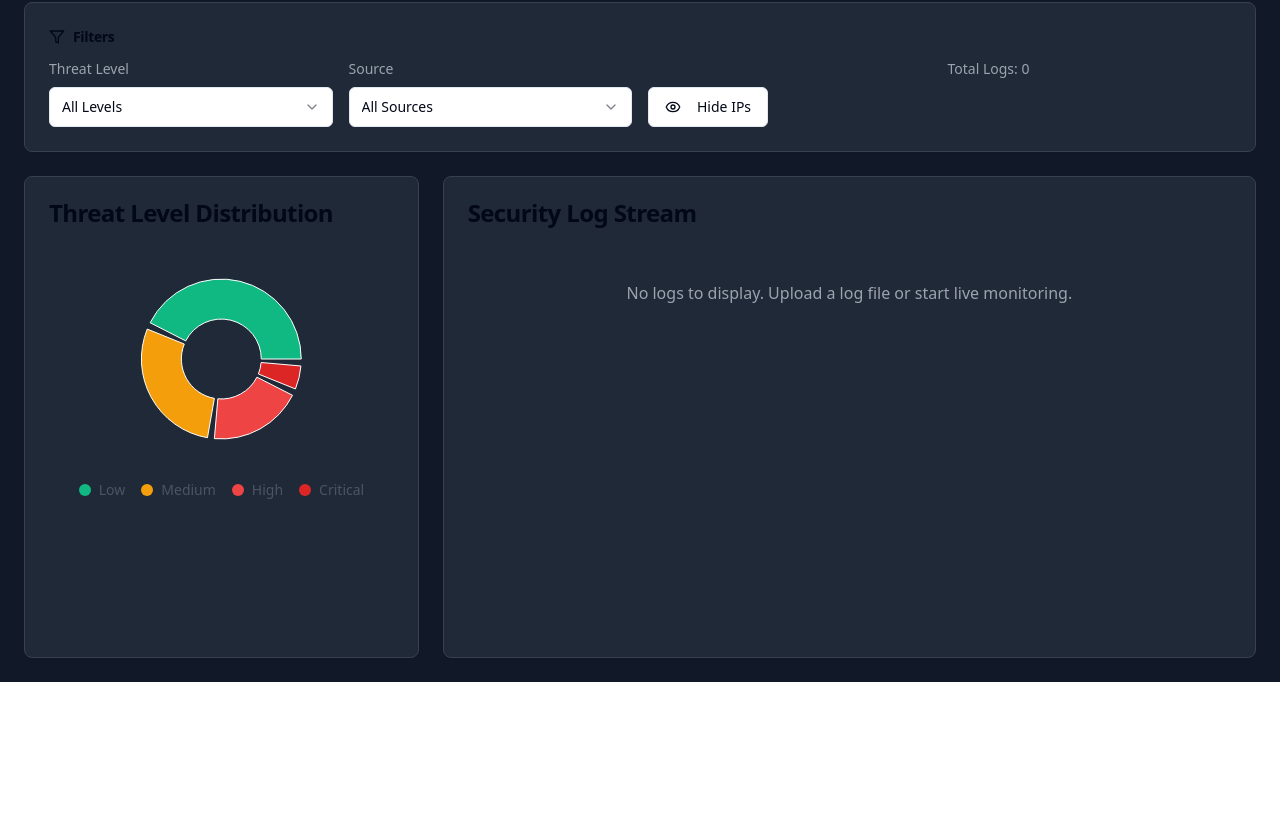
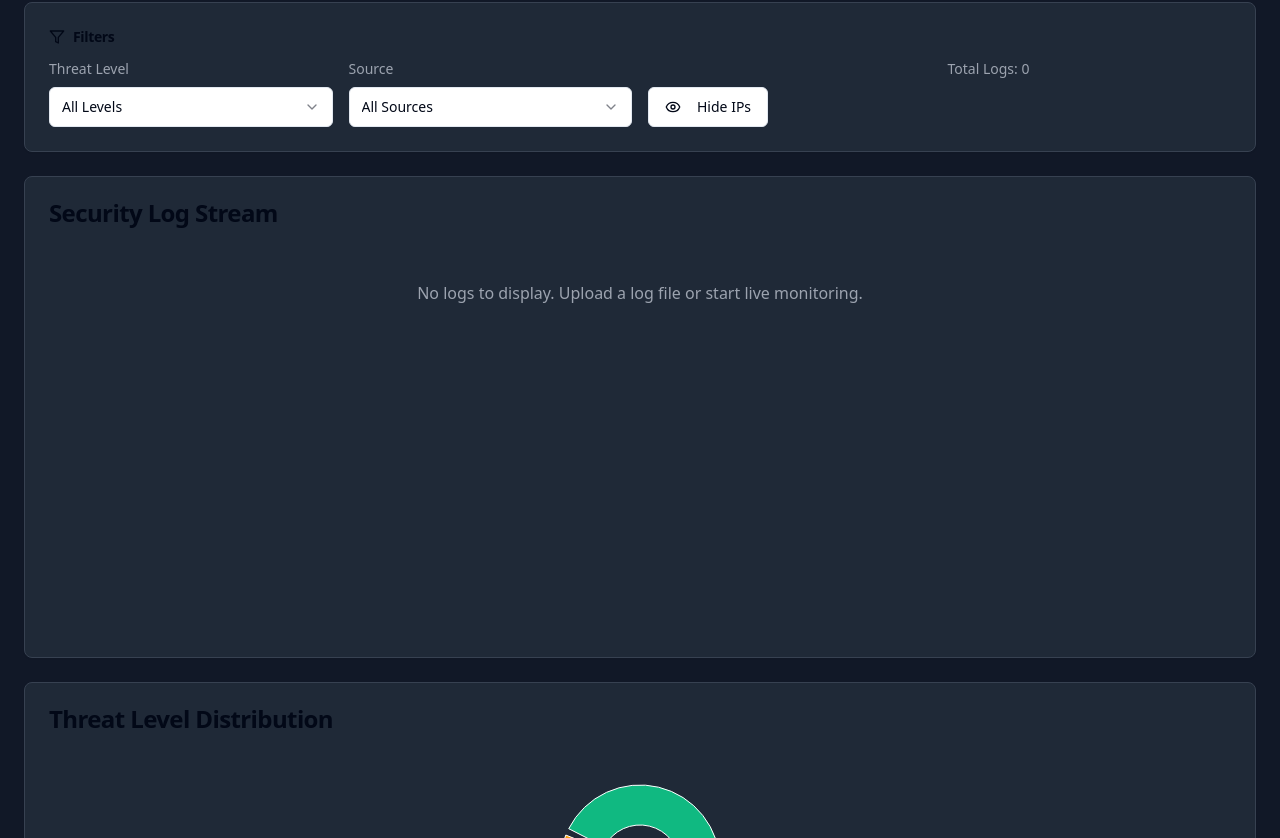
Before and after one commit to maxwelludekwe/maxwell-log-scanner, a React (Vite) app: page / in a window 1280 px wide. Shown: the part 482-1320 px from the top of the page. Before the commit the page ends 1164 px from the top, so only its background shows below. Built offline with nearby package versions, Linux system fonts and the light colour scheme.

Commit message:
Move log stream to top
Move the log stream section to the top of the page.

```diff
--- a/src/components/LogScanner.tsx
+++ b/src/components/LogScanner.tsx
@@ -413,20 +413,8 @@ const LogScanner = () => {
           </CardContent>
         </Card>
 
-        {/* Dashboard Grid */}
-        <div className="grid grid-cols-1 lg:grid-cols-3 gap-6">
-          {/* Threat Analysis Chart */}
-          <Card className={`lg:col-span-1 ${darkMode ? 'bg-gray-800 border-gray-700' : 'bg-white border-gray-200'}`}>
-            <CardHeader>
-              <CardTitle>Threat Level Distribution</CardTitle>
-            </CardHeader>
-            <CardContent>
-              <ThreatChart data={threatData} />
-            </CardContent>
-          </Card>
-
-          {/* Log Stream */}
-          <Card className={`lg:col-span-2 ${darkMode ? 'bg-gray-800 border-gray-700' : 'bg-white border-gray-200'}`}>
+        {/* Log Stream - Moved to Top */}
+        <Card className={`mb-6 ${darkMode ? 'bg-gray-800 border-gray-700' : 'bg-white border-gray-200'}`}>
           <CardHeader>
             <CardTitle className="flex items-center justify-between">
               <span>Security Log Stream</span>
@@ -460,7 +448,16 @@ const LogScanner = () => {
             </div>
           </CardContent>
         </Card>
-        </div>
+
+        {/* Threat Analysis Chart */}
+        <Card className={`${darkMode ? 'bg-gray-800 border-gray-700' : 'bg-white border-gray-200'}`}>
+          <CardHeader>
+            <CardTitle>Threat Level Distribution</CardTitle>
+          </CardHeader>
+          <CardContent>
+            <ThreatChart data={threatData} />
+          </CardContent>
+        </Card>
       </div>
 
       <EmailModal
```
Lines whose indentation alone changed are shown as unchanged.
